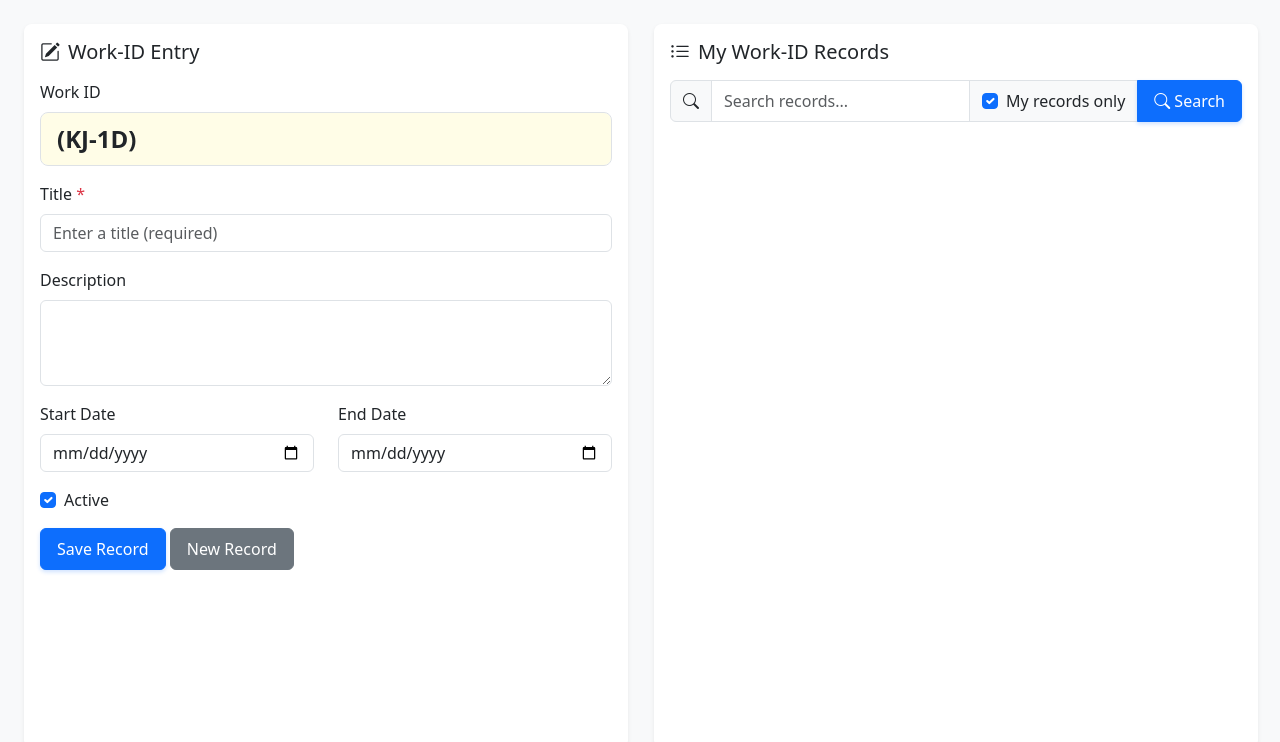
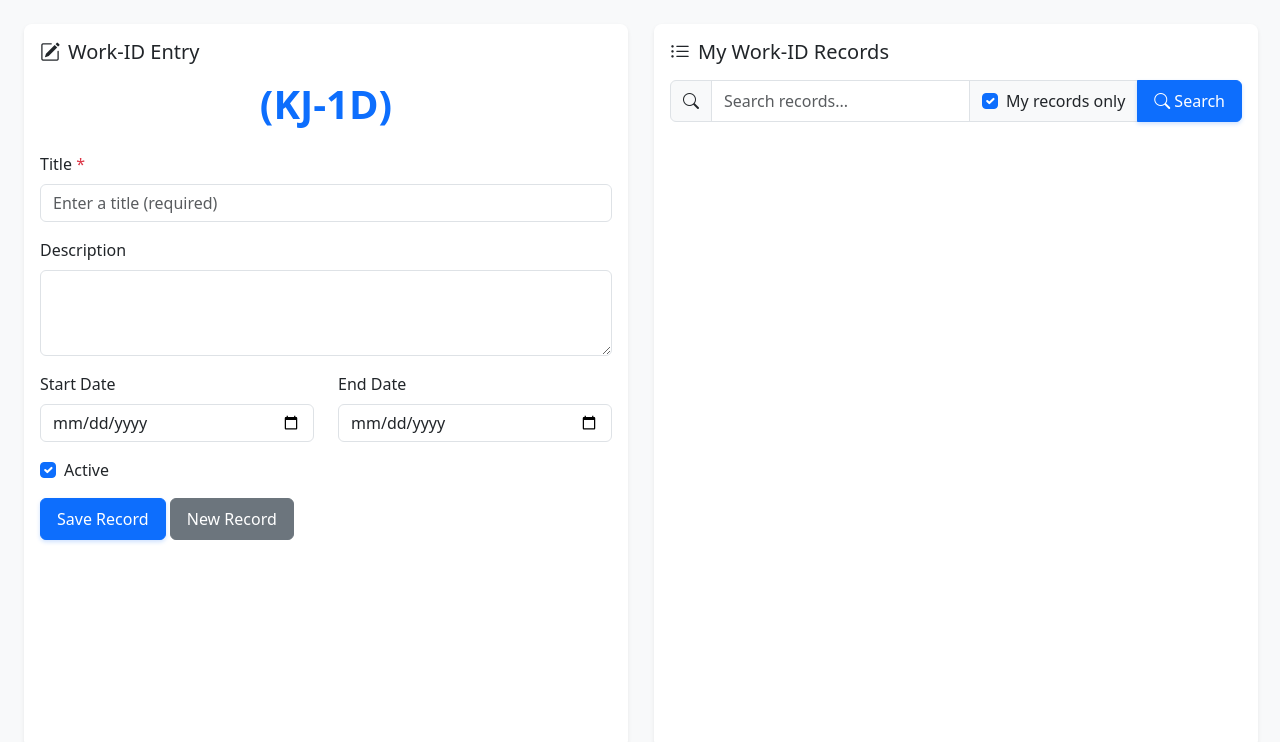
Before and after one commit to dirkpetersen/flasks, a Flask app: page / in a window 1280 px wide. Shown: the part 58-800 px from the top of the page. Run offline with Flask 3, Linux system fonts and the light colour scheme; some libraries are stand-ins or nearby versions.

Commit message:
feat: Replace Work ID input with large, centered heading display

```diff
--- a/work-id/templates/index.html
+++ b/work-id/templates/index.html
@@ -36,10 +36,8 @@
                     <form id="recordForm" class="needs-validation" novalidate>
                     <input type="hidden" id="recordId" value="{{ new_id }}">
 
-                    <div class="mb-3">
-                        <label class="form-label">Work ID</label>
-                        <input type="text" class="form-control form-control-lg fw-bold" id="displayId" value="{{ new_id }}"
-                               style="background-color: #fffde7; font-size: 1.5rem;" disabled>
+                    <div class="mb-4 text-center">
+                        <h2 class="display-6 fw-bold" id="displayId" style="color: var(--bs-primary);">{{ new_id }}</h2>
                     </div>
 
                     <div class="mb-3">
```
